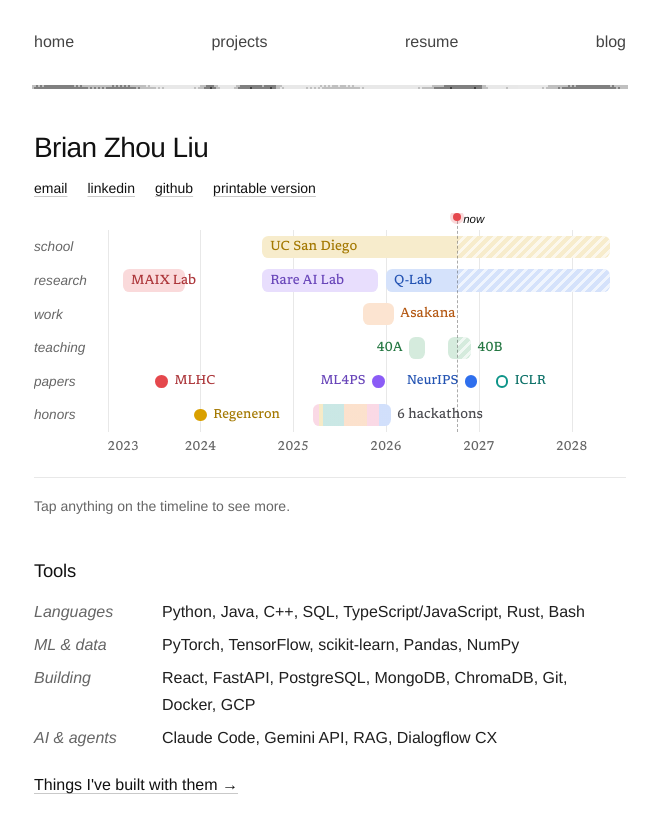
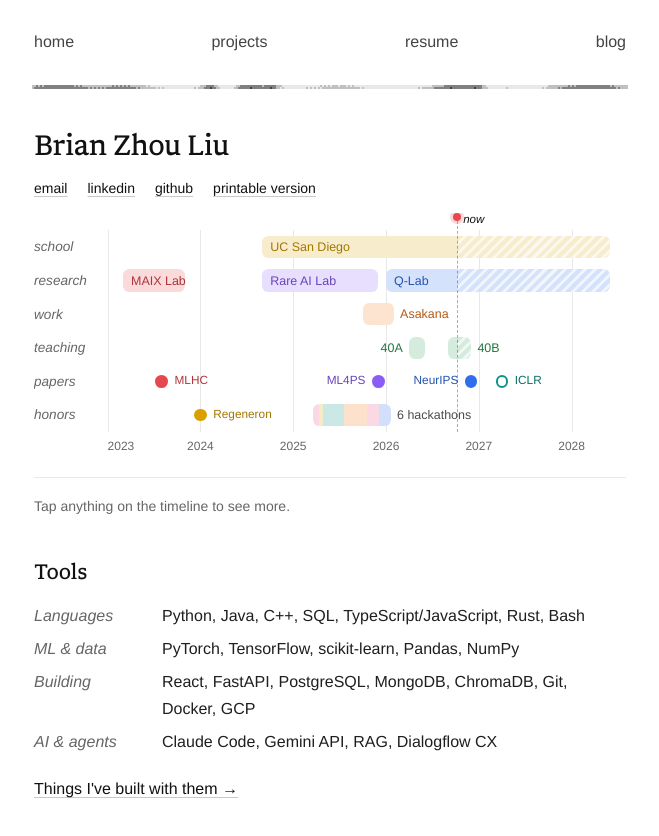
Before and after one commit to brianzliu/personal-websitev2, a Next.js app: page /resume in a window 1280 px wide. Shown: the top 836 px of the page, without its empty margins (310-969 px from the left). Built offline with nearby package versions, Linux system fonts and the light colour scheme.

Commit message:
Set headings in Libron and return dates, labels and chips to Helvetica Neue
Co-Authored-By: Claude Opus 5.5 <noreply@anthropic.com>

```diff
--- a/app/globals.css
+++ b/app/globals.css
@@ -269,9 +269,10 @@ body:has(.home[data-phase="leaving"], .home[data-phase="chat"]) .site { height:
 /* very narrow screens: the heading fills the width, so the photo and label sit above it instead of beside it */
 @media (max-width: 28rem) {
   .intro__title { width: 100%; }
-  .home__content { padding-top: calc(var(--page-pad) + 2.6rem); }
-  .avatar[data-mode="home"], .avatar-slot { top: -2.9rem; left: auto; right: 0; transform: none; }
-  .chat-label { top: -1.6rem; left: auto; right: calc(4.5rem + 0.8rem); transform: none; font-size: 0.95rem; }
+  .home__content { padding-top: calc(var(--page-pad) + 4.4rem); }
+  /* the serif headline fills the width, so the photo sits fully above it instead of overlapping the end */
+  .avatar[data-mode="home"], .avatar-slot { top: -4.9rem; left: auto; right: 0; transform: none; }
+  .chat-label { top: -2.6rem; left: auto; right: calc(4.5rem + 0.8rem); transform: none; font-size: 0.95rem; }
   .chat-label::before { content: none; }
 }
 
@@ -615,16 +616,27 @@ body:has(.home[data-phase="leaving"], .home[data-phase="chat"]) .site { height:
 .pd__how-icon { flex: none; }
 
 /* ---------- type pairing ---------- */
-/* Libron: dates, years and tools, set a touch larger since a serif reads smaller than Helvetica at the same size */
-.job__when, .card__date, .hk__date, .tl__axis span, .pd__chip, .tl__label, .stamp {
-  font-family: var(--font-libron), Georgia, serif; letter-spacing: 0.005em; font-variant-numeric: lining-nums; /* the variable lives on <body>, so reference it here, not via :root */
+/* Libron for headings (page and section titles, and the titles of cards, panels and papers);
+   Helvetica Neue stays on everything small. The font variable lives on <body>, so reference it directly. */
+.page h1, .home h1, .page h2, .home h2, .card__name, .tl-panel__name, .paper__title, .hk__event {
+  font-family: var(--font-libron), Georgia, serif; font-weight: 400; letter-spacing: -0.005em;
 }
-.job__when, .card__date, .hk__date { font-size: 0.86rem; }
-.tl__axis span { font-size: 0.8rem; }
-.tl__label { font-size: 0.82rem; }
-.tl__dot .tl__label { font-size: 0.8rem; }
-.pd__chip { font-size: 0.8rem; }
-@media (max-width: 40rem) { .tl__lane-label { font-size: 0.9rem; } .tl__label, .tl__dot .tl__label { font-size: 0.72rem; } }
+.page h1, .home h1 { letter-spacing: -0.015em; }
+.page h2, .home h2 { font-size: 1.3rem; }
+.card__name { font-size: 1.06rem; }
+.tl-panel__name { font-size: 1.25rem; }
+.paper__title { font-size: 1.22rem; line-height: 1.3; }
+.hk__event { font-size: 1.04rem; }
+/* small text: Helvetica with even figures */
+.job__when, .card__date, .hk__date, .tl__axis span, .pd__chip, .tl__label { font-variant-numeric: tabular-nums; }
+.job__when { font-size: 0.85rem; }
+.card__date { font-size: 0.78rem; }
+.hk__date { font-size: 0.8rem; }
+.tl__axis span { font-size: 0.75rem; }
+.tl__label { font-size: 0.78rem; }
+.tl__dot .tl__label { font-size: 0.74rem; }
+.pd__chip { font-size: 0.76rem; }
+@media (max-width: 40rem) { .tl__lane-label { font-size: 0.9rem; } .tl__label, .tl__dot .tl__label { font-size: 0.68rem; } }
 
 
 
```
